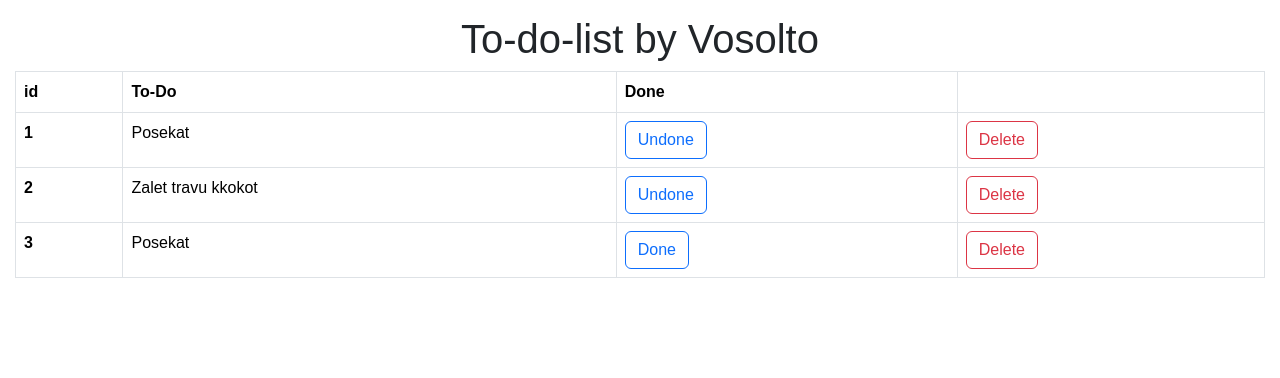
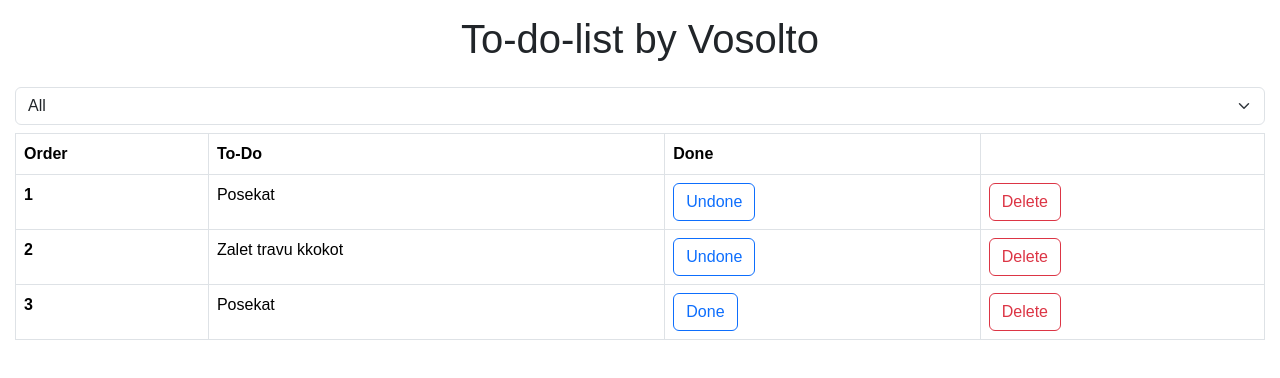
Before and after one commit to soldapolda/to-do-app, a React (Create React App) app: page / in a window 1280 px wide. Shown: the top 378 px of the page. Built offline with nearby package versions, Linux system fonts and the light colour scheme.

Commit message:
filter now works properly

```diff
--- a/src/App.jsx
+++ b/src/App.jsx
@@ -1,22 +1,29 @@
-import { useEffect, useState } from "react"
+import { useState } from "react"
 import Header from "./components/Header"
+import Filter from "./components/Filter"
 import ToDoList from "./components/ToDoList"
 
 function App() {
     const [toDos, setToDos] = useState([
-        { title: "Posekat", done: false },
-        { title: "Zalet travu kkokot", done: false },
-        { title: "Posekat", done: true },
+        { title: "Posekat", done: false, id: 1 },
+        { title: "Zalet travu kkokot", done: false, id: 2 },
+        { title: "Posekat", done: true, id: 5 },
     ])
 
-    const handleDelete = (index) => {
-        setToDos(toDos.filter((_, i) => i !== index))
+    const [toDoFilter, setToDoFilter] = useState("all")
+
+    const visibleToDos = toDos.filter(
+        (toDo) => toDoFilter === "all" || toDoFilter == String(toDo.done)
+    )
+
+    const handleDelete = (id) => {
+        setToDos(toDos.filter((toDo) => toDo.id !== id))
     }
 
-    const handleDoneToggle = (index) => {
+    const handleDoneToggle = (id) => {
         setToDos(
-            toDos.map((toDo, i) => {
-                if (index === i) {
+            toDos.map((toDo) => {
+                if (id === toDo.id) {
                     return {
                         ...toDo,
                         done: !toDo.done,
@@ -27,11 +34,22 @@ function App() {
         )
     }
 
+    const handleFilterChange = (selectedValue) => {
+        setToDoFilter(selectedValue)
+        console.log(toDos)
+        console.log(visibleToDos)
+    }
+
     return (
         <>
             <Header>To-do-list by Vosolto</Header>
+            <Filter handleChange={handleFilterChange}>
+                <option value="all">All</option>
+                <option value="true">Done</option>
+                <option value="false">Undone</option>
+            </Filter>
             <ToDoList
-                toDos={toDos}
+                toDos={visibleToDos}
                 onDelete={handleDelete}
                 onDone={handleDoneToggle}
             />
--- /dev/null
+++ b/src/components/Filter.jsx
@@ -0,0 +1,12 @@
+function FilterByDone({ children, handleChange }) {
+    return (
+        <select
+            onChange={(e) => handleChange(e.target.value)}
+            className="form-select mt-4"
+        >
+            {children}
+        </select>
+    )
+}
+
+export default FilterByDone
--- a/src/components/ToDoItem.tsx
+++ b/src/components/ToDoItem.tsx
@@ -1,9 +1,9 @@
 import React from "react"
 
-function ToDoItem({ children, onDone, onDelete, id, done = false }) {
+function ToDoItem({ children, onDone, onDelete, id, order, done = false }) {
     return (
         <tr>
-            <th scope="row">{id + 1}</th>
+            <th scope="row">{order}</th>
             <td>{children}</td>
             <td>
                 <button
--- a/src/components/ToDoList.jsx
+++ b/src/components/ToDoList.jsx
@@ -2,10 +2,10 @@ import ToDoItem from "./ToDoItem.tsx"
 
 function ToDoList({ toDos, onDelete, onDone }) {
     return (
-        <table className="table table-bordered">
+        <table className="table table-bordered mt-2">
             <thead>
                 <tr>
-                    <th scope="col">id</th>
+                    <th scope="col">Order</th>
                     <th scope="col">To-Do</th>
                     <th scope="col">Done</th>
                     <th scope="col"></th>
@@ -14,7 +14,7 @@ function ToDoList({ toDos, onDelete, onDone }) {
             <tbody>
                 {toDos.map((toDo, index) => (
                     <ToDoItem
-                        key={index}
+                        key={toDo.id}
                         onDone={(id) => {
                             onDone(id)
                         }}
@@ -22,7 +22,8 @@ function ToDoList({ toDos, onDelete, onDone }) {
                             onDelete(id)
                         }}
                         done={toDo.done}
-                        id={index}
+                        id={toDo.id}
+                        order={index + 1}
                     >
                         {toDo.title}
                     </ToDoItem>
```
